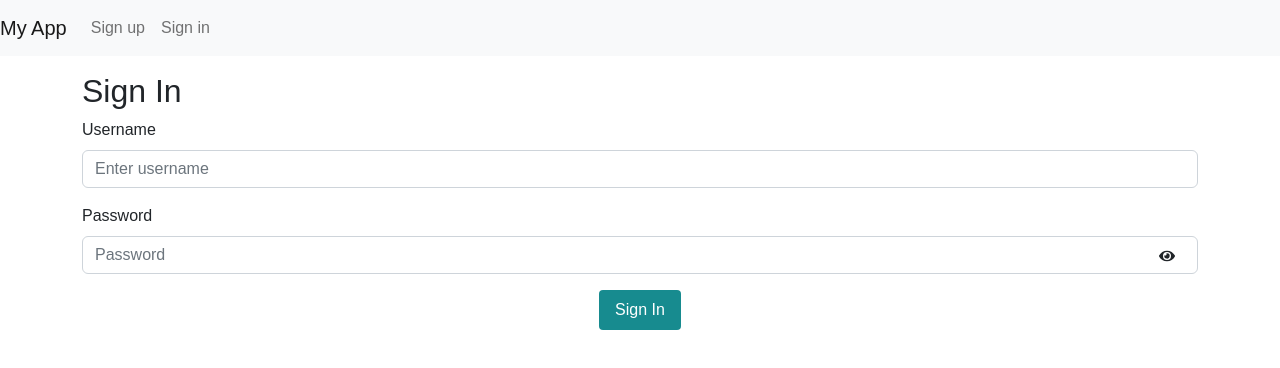
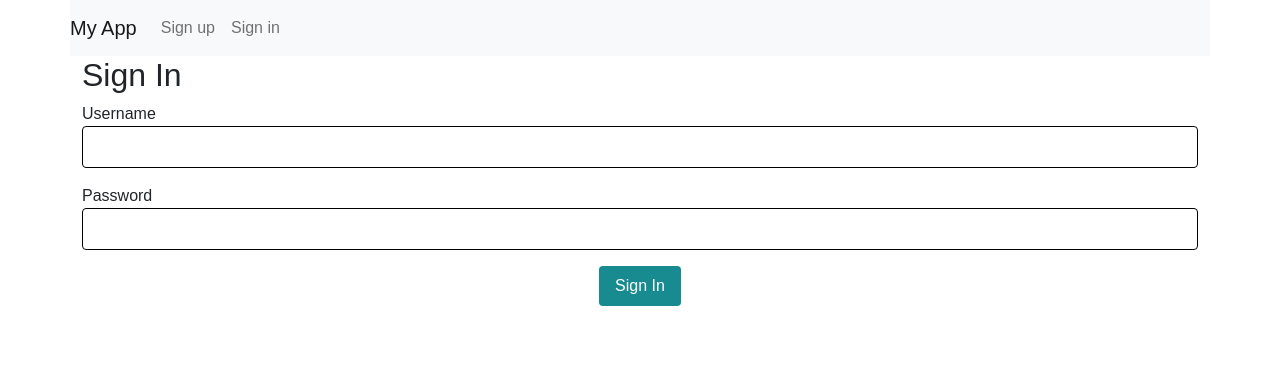
Before and after one commit to mmmyykkeee/client, a React (Create React App) app: page /Sign-In in a window 1280 px wide. Shown: the top 368 px of the page. Built offline with nearby package versions, Linux system fonts and the light colour scheme.

Commit message:
redirecting all remaining is the welcome message

```diff
--- a/package.json
+++ b/package.json
@@ -15,6 +15,7 @@
     "react-google-login": "^5.2.2",
     "react-icons": "^4.8.0",
     "react-router": "^6.10.0",
+    "react-router-config": "^5.1.1",
     "react-router-dom": "^6.10.0",
     "react-scripts": "5.0.1",
     "web-vitals": "^2.1.4"
--- a/src/App.js
+++ b/src/App.js
@@ -1,161 +1,23 @@
-// import React, { useState } from "react";
-// import { Routes, Route, Link } from "react-router-dom";
-// import "bootstrap/dist/css/bootstrap.min.css";
-// import SignIn from "./SignIn";
-// import SignUp from "./SignUp";
-
-// function App() {
-//   const [isLoggedIn, setIsLoggedIn] = useState(false);
-//   const [currentUser, setCurrentUser] = useState("");
-
-//   const handleLogIn = (username) => {
-//     setIsLoggedIn(true);
-//     setCurrentUser(username);
-//   };
-
-//   const handleLogOut = () => {
-//     setIsLoggedIn(false);
-//     setCurrentUser("");
-//   };
-
-//   return (
-//     <div className="container">
-//       <nav className="navbar navbar-expand-lg navbar-light bg-light">
-//         <a className="navbar-brand" href="/">
-//           Your App Name
-//         </a>
-//         <button
-//           className="navbar-toggler"
-//           type="button"
-//           data-toggle="collapse"
-//           data-target="#navbarNav"
-//           aria-controls="navbarNav"
-//           aria-expanded="false"
-//           aria-label="Toggle navigation"
-//         >
-//           <span className="navbar-toggler-icon"></span>
-//         </button>
-//         <div className="collapse navbar-collapse" id="navbarNav">
-//           <ul className="navbar-nav mr-auto">
-//             <li className="nav-item">
-//               <Link to="/" className="nav-link">
-//                 Home
-//               </Link>
-//             </li>
-//             <li className="nav-item">
-//               <Link to="/about" className="nav-link">
-//                 About
-//               </Link>
-//             </li>
-//           </ul>
-//           <ul className="navbar-nav">
-//             {!isLoggedIn && (
-//               <>
-//                 <li className="nav-item">
-//                   <Link to="/Sign-In" className="nav-link">
-//                     Sign In
-//                   </Link>
-//                 </li>
-//                 <li className="nav-item">
-//                   <Link to="/Sign-Up" className="nav-link">
-//                     Sign Up
-//                   </Link>
-//                 </li>
-//               </>
-//             )}
-//             {isLoggedIn && (
-//               <>
-//                 <li className="nav-item">
-//                   <span className="nav-link">Welcome {currentUser}</span>
-//                 </li>
-//                 <li className="nav-item">
-//                   <button className="btn btn-link nav-link" onClick={handleLogOut}>
-//                     Log Out
-//                   </button>
-//                 </li>
-//               </>
-//             )}
-//           </ul>
-//         </div>
-//       </nav>
-      // <Routes>
-      //   <Route path="/Sign-Up" element={<SignUp />} />
-      //   <Route path="/Sign-In" element={<SignIn onLogIn={handleLogIn} />} />
-      // </Routes>
-//     </div>
-//   );
-// }
-
-// export default App;
-
-
-import React, { useState, useEffect } from 'react';
-import { BrowserRouter as Router,  Routes, Route, Link } from 'react-router-dom';
+import React from 'react';
+import { BrowserRouter as Router, Routes, Route, Link } from 'react-router-dom';
 import axios from 'axios';
 import SignUp from './SignUp';
 import SignIn from './SignIn';
+import Header from './Header'
 
 const App = () => {
-  const [loggedInUser, setLoggedInUser] = useState(null);
 
-  useEffect(() => {
-    const token = localStorage.getItem('token');
-    if (token) {
-      axios.get('/api/currentUser', { headers: { Authorization: `Bearer ${token}` } })
-        .then(response => setLoggedInUser(response.data.username))
-        .catch(error => console.log(error));
-    }
-  }, []);
-
-  const handleLogout = () => {
-    localStorage.removeItem('token');
-    setLoggedInUser(null);
-  };
 
   return (
 
       <div>
-        <nav className="navbar navbar-expand-lg navbar-light bg-light">
-          <Link className="navbar-brand" to="/">My App</Link>
-          <button
-            className="navbar-toggler"
-            type="button"
-            data-toggle="collapse"
-            data-target="#navbarNav"
-            aria-controls="navbarNav"
-            aria-expanded="false"
-            aria-label="Toggle navigation"
-          >
-            <span className="navbar-toggler-icon"></span>
-          </button>
-          <div className="collapse navbar-collapse" id="navbarNav">
-            <ul className="navbar-nav ml-auto">
-              {loggedInUser ? (
-                <>
-                  <li className="nav-item">
-                    <p className="nav-link">Welcome, {loggedInUser}!</p>
-                  </li>
-                  <li className="nav-item">
-                    <button className="btn btn-danger" onClick={handleLogout}>Log out</button>
-                  </li>
-                </>
-              ) : (
-                <>
-                  <li className="nav-item">
-                    <Link className="nav-link" to="/Sign-Up">Sign up</Link>
-                  </li>
-                  <li className="nav-item">
-                    <Link className="nav-link" to="/Sign-In">Sign in</Link>
-                  </li>
-                </>
-              )}
-            </ul>
-          </div>
-        </nav>
+        <Header />
         <Routes>
-        <Route path="/Sign-Up" element={<SignUp />} />
-        <Route path="/Sign-In" element={<SignIn />} />
-            </Routes>
+          <Route path="/Sign-Up" element={<SignUp />} />
+          <Route path="/Sign-In" element={<SignIn />} />
+          <Route path="/App" element={<App />} />
+
+        </Routes>
       </div>
 
   );
--- /dev/null
+++ b/src/Header.js
@@ -0,0 +1,65 @@
+import React, { useState, useEffect } from 'react';
+import { BrowserRouter as Router, Routes, Route, Link } from 'react-router-dom';
+import axios from 'axios';
+
+function Header() {
+    const [loggedInUser, setLoggedInUser] = useState(null);
+
+  useEffect(() => {
+    const token = localStorage.getItem('token');
+    if (token) {
+      axios.get('/api/currentUser', { headers: { Authorization: `Bearer ${token}` } })
+        .then(response => setLoggedInUser(response.data.username))
+        .catch(error => console.log(error));
+        console.log(setLoggedInUser)
+    }
+  }, []);
+
+  const handleLogout = () => {
+    localStorage.removeItem('token');
+    setLoggedInUser(null);
+  };
+  return (
+    <div>
+      <nav className="navbar navbar-expand-lg navbar-light bg-light container">
+          <Link className="navbar-brand" to="/">My App</Link>
+          <button
+            className="navbar-toggler"
+            type="button"
+            data-toggle="collapse"
+            data-target="#navbarNav"
+            aria-controls="navbarNav"
+            aria-expanded="false"
+            aria-label="Toggle navigation"
+          >
+            <span className="navbar-toggler-icon"></span>
+          </button>
+          <div className="collapse navbar-collapse" id="navbarNav">
+            <ul className="navbar-nav ml-auto">
+              {loggedInUser ? (
+                <>
+                  <li className="nav-item">
+                    <p className="nav-link">Welcome, {loggedInUser}!</p>
+                  </li>
+                  <li className="nav-item">
+                    <button className="btn btn-danger" onClick={handleLogout}>Log out</button>
+                  </li>
+                </>
+              ) : (
+                <>
+                  <li className="nav-item">
+                    <Link className="nav-link" to="/Sign-Up">Sign up</Link>
+                  </li>
+                  <li className="nav-item">
+                    <Link className="nav-link" to="/Sign-In">Sign in</Link>
+                  </li>
+                </>
+              )}
+            </ul>
+          </div>
+        </nav>
+    </div>
+  )
+}
+
+export default Header
--- a/src/SignIn.js
+++ b/src/SignIn.js
@@ -1,82 +1,75 @@
 import React, { useState } from 'react';
 import { useNavigate } from 'react-router-dom';
-import axios from 'axios';
-import { Button, Form } from 'react-bootstrap';
-import { FaEye, FaEyeSlash } from 'react-icons/fa';
 
-
-const SignIn = ({ setLoggedInUser }) => {
-  const navigate = useNavigate();
+function SignIn() {
   const [username, setUsername] = useState('');
   const [password, setPassword] = useState('');
-  const [errorMessage, setErrorMessage] = useState('');
-  const [showPassword, setShowPassword] = useState(false);
+  const [error, setError] = useState('');
+  const [loading, setLoading] = useState(false);
+  const [successMessage, setSuccessMessage] = useState('');
+  const navigate = useNavigate();
 
+  const handleSubmit = async e => {
+    e.preventDefault();
+    setLoading(true);
 
-  const handleSubmit = async (event) => {
-    event.preventDefault();
     try {
-      const response = await axios.post('/signin', { username, password });
-      localStorage.setItem('token', response.data.token);
-      setLoggedInUser(username);
-      setUsername('');
-      setPassword('');
-      setErrorMessage('');
-      navigate.push('/');
+      const response = await fetch('/signin', {
+        method: 'POST',
+        headers: {
+          'Content-Type': 'application/json'
+        },
+        body: JSON.stringify({ username, password })
+      });
+
+      const data = await response.json();
+
+      if (response.ok) {
+        setError('');
+        setSuccessMessage('Sign in successful ... Redirecting');
+        setTimeout(() => {
+          navigate('/App/');
+        }, 3000);
+      } else {
+        setError(data.message);
+      }
     } catch (error) {
-      console.log(error.response.data);
-      setErrorMessage(error.response.data);
+      console.error(error);
+      setError('Something went wrong');
     }
+
+    setLoading(false);
   };
 
   return (
-    <div className="container mt-3">
+    <div className='container'>
+      <form onSubmit={handleSubmit}>
         <h2>Sign In</h2>
-      <Form onSubmit={handleSubmit}>
-        <Form.Group controlId="username">
-          <Form.Label>Username</Form.Label>
-          <Form.Control
+
+        <label htmlFor="username">Username</label>
+        <input
           type="text"
-            placeholder="Enter username"
+          id="username"
           value={username}
-            onChange={(event) => setUsername(event.target.value)}
+          onChange={e => setUsername(e.target.value)}
+          required
         />
-        </Form.Group>
-
-        <Form.Group controlId="password">
-          <Form.Label>Password</Form.Label>
-         <div style={{ position: "relative" }}>
-          <Form.Control
-            type={showPassword ? "text" : "password"}
-            placeholder="Password"
+        <label htmlFor="password">Password</label>
+        <input
+          type="password"
+          id="password"
           value={password}
-            onChange={(event) => setPassword(event.target.value)}
+          onChange={e => setPassword(e.target.value)}
+          required
         />
-           <button
-    type="button"
-    className="btn btn-outline-none password-toggle-button"
-    onClick={() => setShowPassword(!showPassword)}
-    aria-label={showPassword ? "Hide password" : "Show password"}
-    style={{
-      position: "absolute",
-      top: "50%",
-      right: "10px",
-      transform: "translateY(-50%)",
-    }}
-  >
-    {showPassword ? <FaEyeSlash /> : <FaEye />}
+        <button type="submit" disabled={loading}>
+          {loading ? 'Signing in...' : 'Sign In'}
         </button>
-          </div>
-        </Form.Group>
-
-        {errorMessage && <div className="text-danger">{errorMessage}</div>}
-
-        <Button variant="primary" type="submit">
-          Sign In
-        </Button>
-      </Form>
+        {successMessage && <p className="text-success">{successMessage}</p>}
+        {error && <p className='text-danger'>{error}</p>}
+      </form>
     </div>
   );
-};
+}
 
 export default SignIn;
--- a/src/SignUp.js
+++ b/src/SignUp.js
@@ -179,6 +179,16 @@ function SignUp() {
       errors.phoneNumber = "This phone number is already taken";
     }
 
+    // Check if email is valid
+    if (
+      formData.email &&
+      !/^[^\s@]+@[gmail|yahoo]+\.[co]{2}[m]{1}$/.test(
+        formData.email.toLowerCase()
+      )
+    ) {
+      errors.email = "Please enter a valid email address";
+    }
+
     if (Object.keys(errors).length > 0) {
       setFormErrors(errors);
       return;
@@ -200,16 +210,13 @@ function SignUp() {
         window.location.href = "/Sign-In";
       } else {
         const data = await response.json();
-        setFormErrors({
-          ...errors,
-          [data.error]: data.message,
-        });
-        setSuccessMessage("");
+        setFormErrors(data.errors);
       }
     } catch (error) {
       console.log(error);
     }
   };
+
 
   return (
     <div className="container">
```
Also changed, not shown: 1 other file (tests, documents, lock files or other folders). Lines whose indentation alone changed are shown as unchanged.
